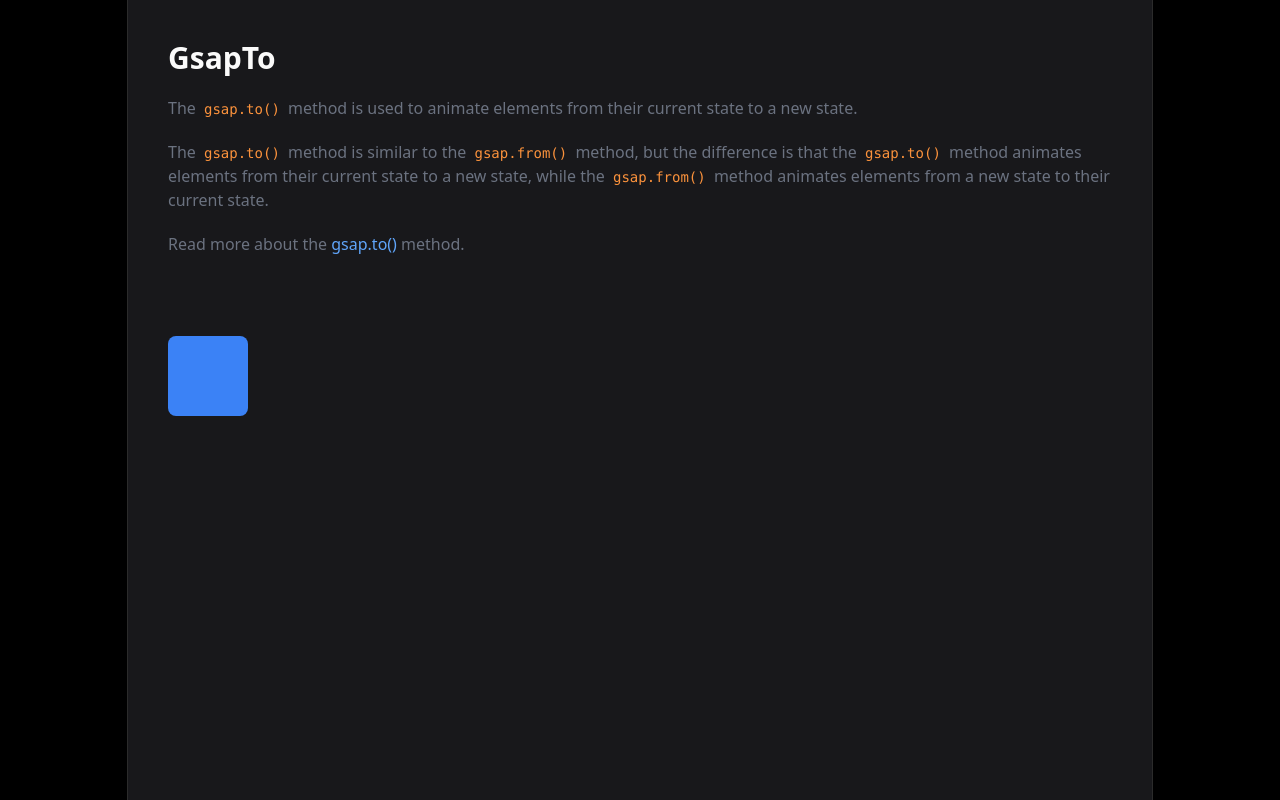
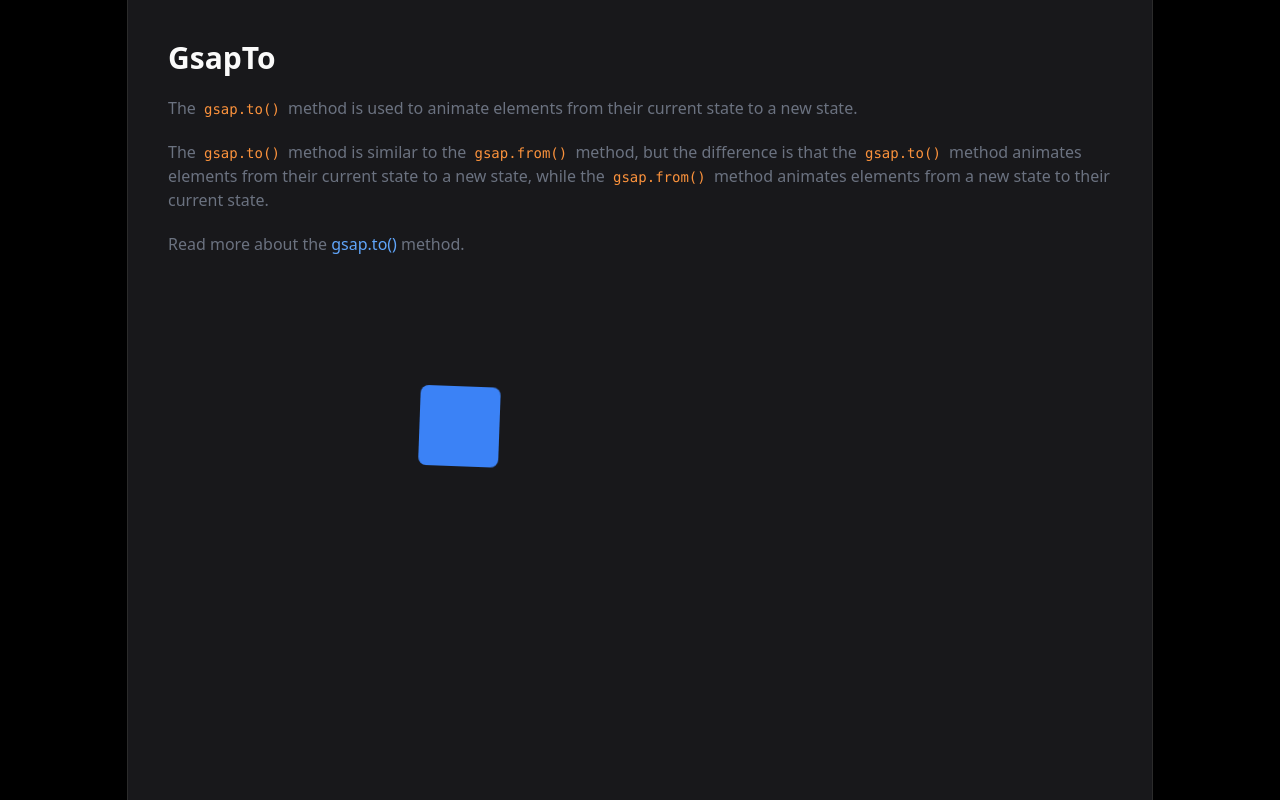
Before and after one commit to FreddyCA/Gsap-conceptos, a React (Vite) app: page /gsapto in a window 1280 px wide. Built offline with nearby package versions, Linux system fonts and the light colour scheme.

Commit message:
Add: GsapTo parameters

```diff
--- a/package.json
+++ b/package.json
@@ -10,6 +10,8 @@
     "preview": "vite preview"
   },
   "dependencies": {
+    "@gsap/react": "^2.1.1",
+    "gsap": "^3.12.5",
     "react": "^18.2.0",
     "react-dom": "^18.2.0",
     "react-router-dom": "^6.22.3"
--- a/src/pages/GsapTo.jsx
+++ b/src/pages/GsapTo.jsx
@@ -1,5 +1,20 @@
+import { useGSAP } from "@gsap/react";
+import gsap from "gsap";
+
 const GsapTo = () => {
   // TODO: Implement the gsap.to() method
+
+  useGSAP(() => {
+    gsap.to("#cuadro-animation", {
+      x: 250,
+      y: 50,
+      repeat: -1,
+      yoyo: true,
+      rotation: 360,
+      duration: 2,
+      ease:"elastic"
+    });
+  }, []);
 
   return (
     <main>
@@ -30,7 +45,10 @@ const GsapTo = () => {
       </p>
 
       <div className="mt-20">
-        <div id="blue-box" className="w-20 h-20 bg-blue-500 rounded-lg" />
+        <div
+          id="cuadro-animation"
+          className="w-20 h-20 bg-blue-500 rounded-lg"
+        />
       </div>
     </main>
   );
```
Also changed, not shown: 1 other file (tests, documents, lock files or other folders).
